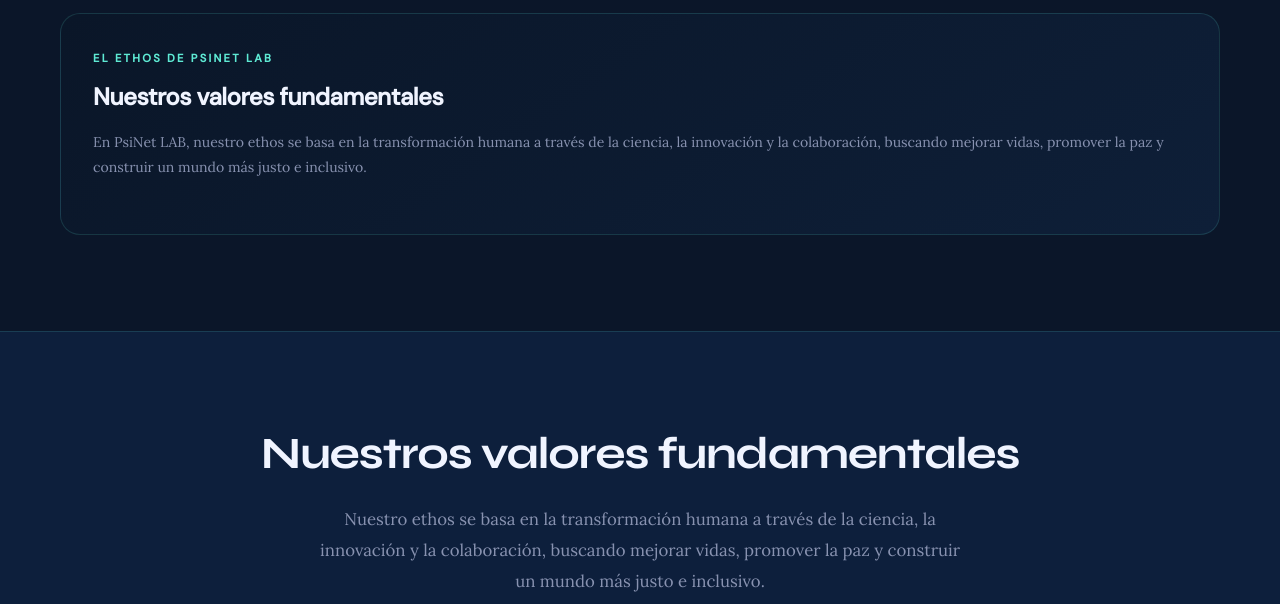
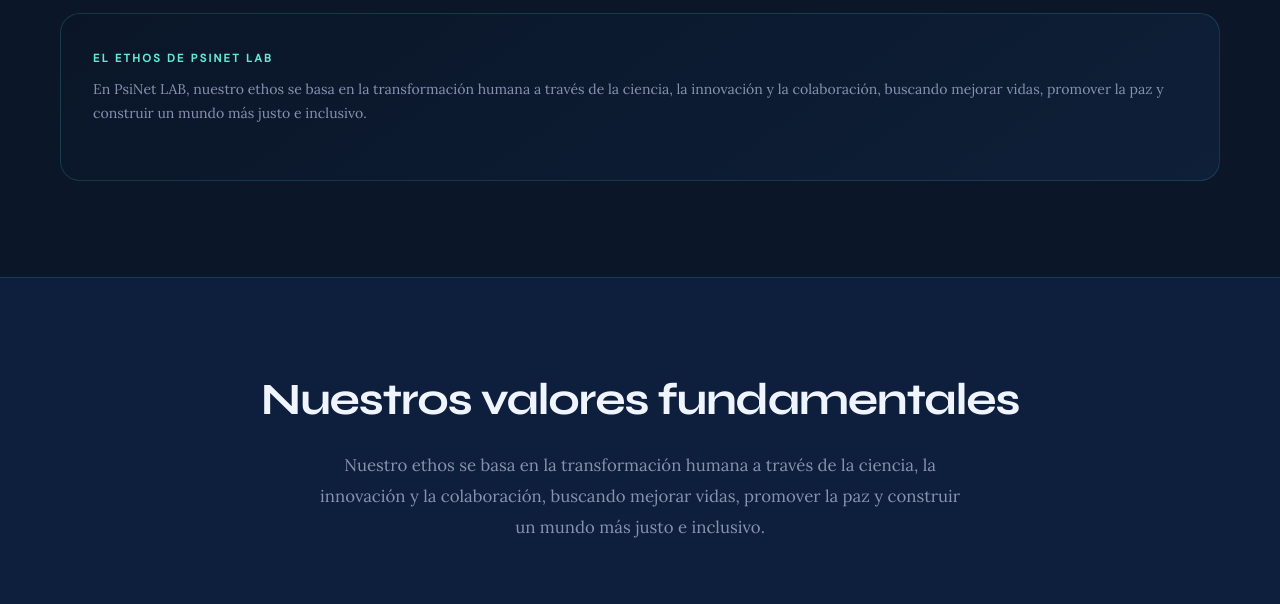
Before and after one commit to PsiNet-LAB/psinet-lab.github.io, a plain HTML site: page index.html in a window 1280 px wide. Shown: the part 1710-2314 px from the top of the page. Drawn offline with Linux system fonts and the light colour scheme.

Commit message:
Remove title from Ethos Summary Card

```diff
--- a/index.html
+++ b/index.html
@@ -1059,7 +1059,6 @@
       <!-- Ethos Summary Card -->
       <div class="bento-card bento-ethos reveal" style="transition-delay:.25s">
         <p class="bento-tag">El Ethos de PsiNet LAB</p>
-        <h3 class="bento-title">Nuestros valores fundamentales</h3>
         <p>
           En PsiNet LAB, nuestro ethos se basa en la transformación humana a través de la ciencia,
           la innovación y la colaboración, buscando mejorar vidas, promover la paz y construir
```
